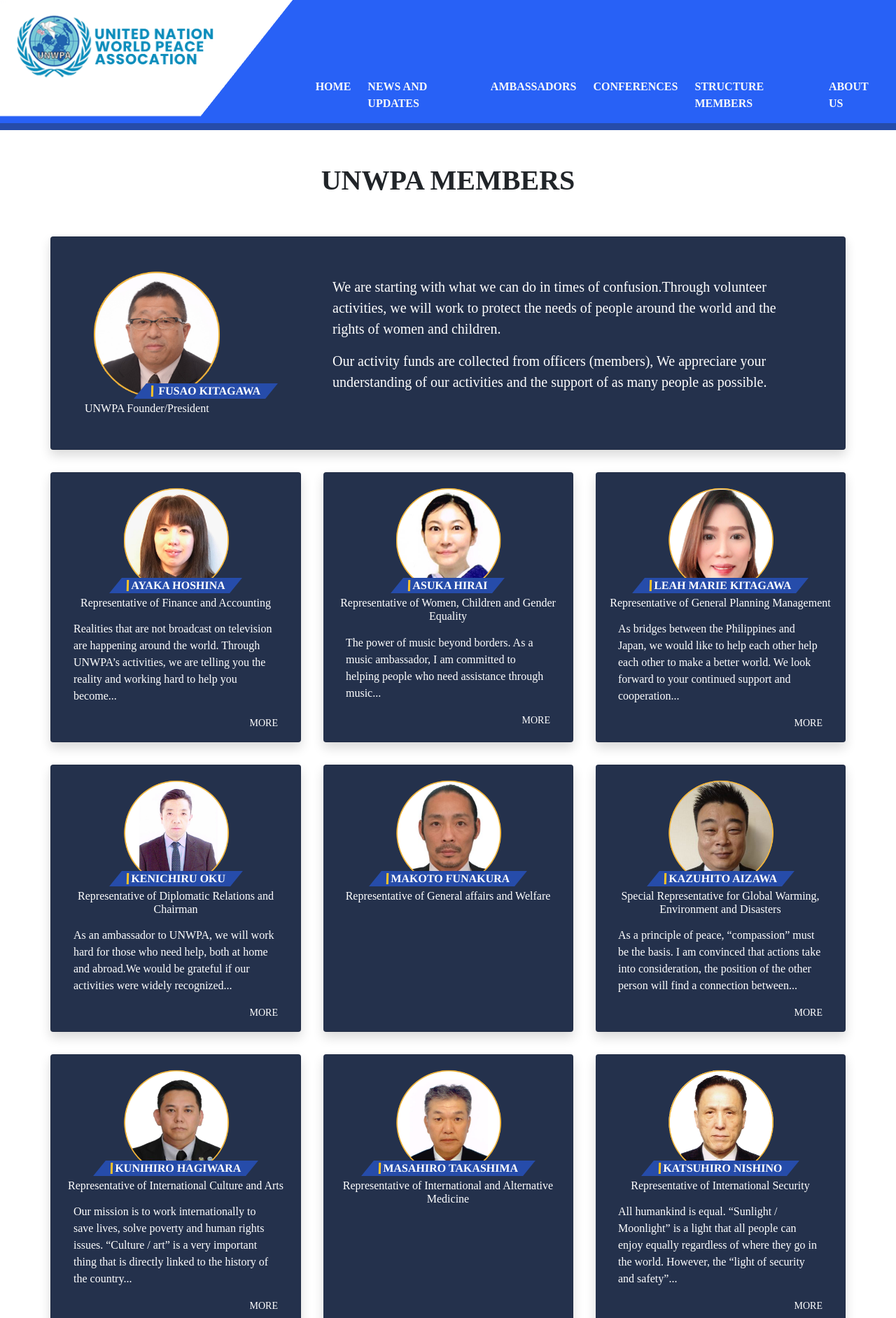
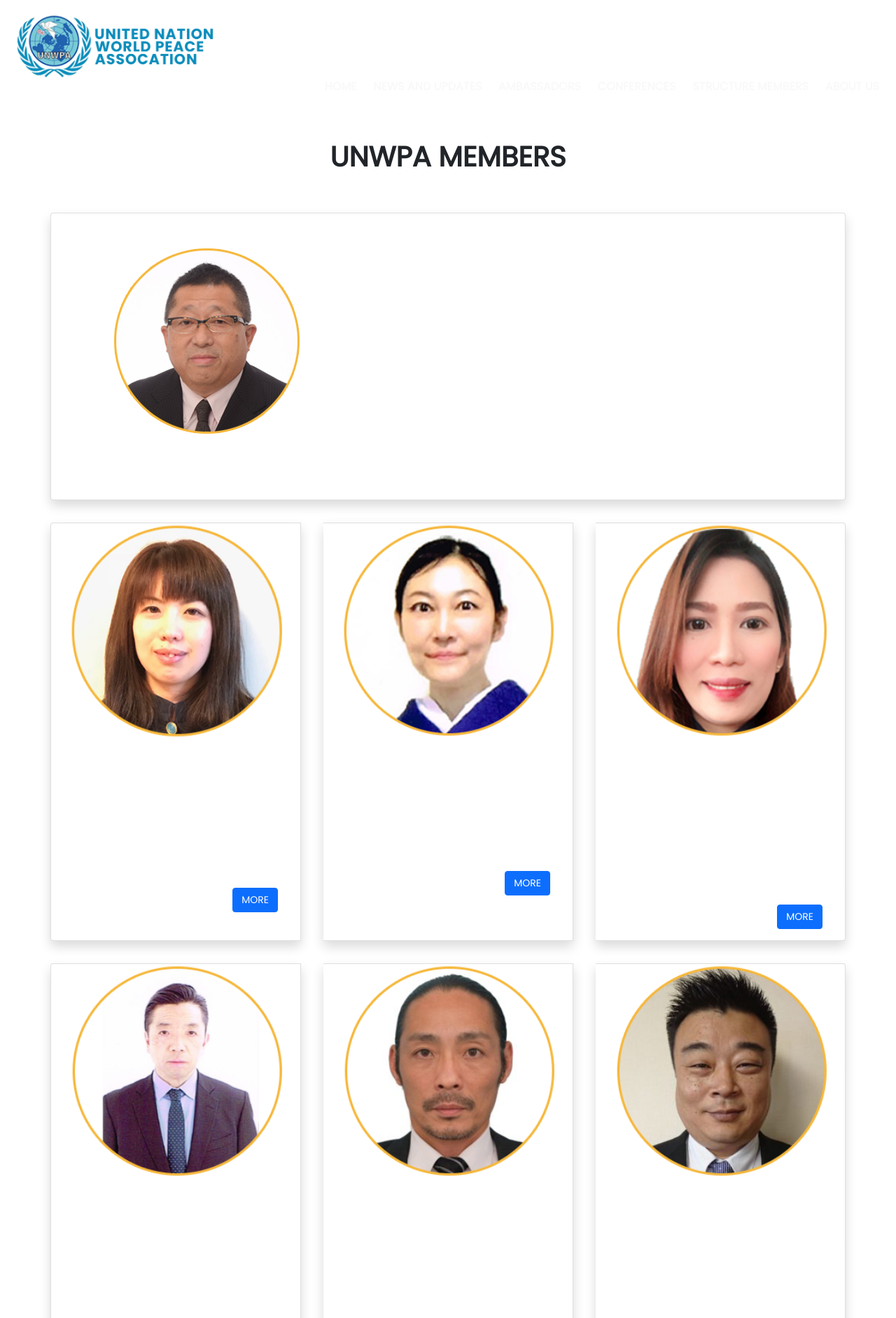
Before and after one commit to elafayee/unwpa, a PHP site: page /structureMembers.php in a window 1280 px wide. Shown: the top 1884 px of the page at 70% size. Run offline with PHP 8.4, Linux system fonts and the light colour scheme.

Commit message:
structure members

```diff
--- a/structureMembers-More.html
+++ b/structureMembers-More.html
@@ -72,15 +72,15 @@
         <div class="row mb-5">
             <div class="col-sm-12  d-flex justify-content-center">
                 <div class="card mb-3 w-100 mx-5 mt-5 p-5 bg-primary-cardbackground shadow">
-                    <div class="row g-0">
+                    <div class="row g-0 p-2">
                         <div class="col-md-4 mx-auto my-auto">
                             <img src="assets\stucture members\10.png" class="img-fluid-profile-more mx-auto my-auto d-flex ">
                             <div class="parallelogram d-flex px-3 mx-auto">
                                 <div class="vr my-auto"></div>
-                                <h6 class="text-white-fusao fw-bold my-auto">KATSUHIRO NISHINO</h6>
+                                <h5 class="text-white-fusao fw-bold my-auto">KATSUHIRO NISHINO</h5>
                             </div>
                             <div class="d-flex justify-content-center px-2">
-                                <h6 class="my-auto mt-1 mx-auto text-center text-white">Representative of International Security</h6>
+                                <h5 class="my-auto mt-1 mx-auto text-center text-white">Representative of International Security</h5>
                             </div>
 
                         </div>
--- a/structureMembers.php
+++ b/structureMembers.php
@@ -5,11 +5,11 @@
     <link href="bootstrap-5.1.3-dist\css\bootstrap.min.css" rel="stylesheet">
     <script src="bootstrap-5.1.3-dist\js\bootstrap.min.js"></script>
     <link href="assets\homepage\logo.png" rel="icon">
-    <link rel="stylesheet" href="scss\style.css">
+    <link href='https://fonts.googleapis.com/css?family=Poppins' rel='stylesheet'>
 
 <style>
     body {
-            /* font-family: 'Poppins'; */
+        font-family: 'Poppins';
         font-family: 20px;
         color: white;
     }
@@ -34,13 +34,13 @@
                 <div class="card mb-3 w-100 mx-5 mt-5 p-5 bg-primary-cardbackground shadow">
                     <div class="row g-0">
                         <div class="col-md-4 mx-auto">
-                            <img src="assets\stucture members\4.png" class="img-fluid-profile">
+                            <img src="assets\stucture members\4.png" class="img-fluid-profile mx-auto d-flex">
                             <div class="parallelogram d-flex px-3 mx-auto">
                                 <div class="vr my-auto"></div>
                                 <h6 class="text-white-fusao fw-bold my-auto">FUSAO KITAGAWA</h6>
                             </div>
-                            <div class="d-flex">
-                                <h6 class="my-auto mt-1 text-white-subtext">UNWPA Founder/President</h6>
+                            <div class="d-flex justify-content-center px-2">
+                                <h6 class="my-auto mt-1 mx-auto text-center text-white">UNWPA Founder/President</h6>
                             </div>
 
                         </div>
@@ -85,7 +85,9 @@
                         the world. Through UNWPA’s activities, we are telling you the reality and working hard to help
                         you become...</p>
                     <!-- <p class="card-text"><small class="text-muted">Last updated 3 mins ago</small></p> -->
-                    <div class="d-flex justify-content-end "><small class="more">MORE</small></div>
+                    <!-- <div class="d-flex justify-content-end "><small class="more">MORE</small></div> -->
+                    <div class="d-flex justify-content-end "><button type="button" class="btn btn-primary"><small>MORE</small></button></div>
+
 
                 </div>
             </div>
@@ -105,7 +107,7 @@
                         committed to
                         helping people who need assistance through music...
                     </p>
-                    <div class="d-flex justify-content-end "><small class="more">MORE</small></div>
+                    <div class="d-flex justify-content-end "><button type="button" class="btn btn-primary"><small>MORE</small></button></div>
 
                 </div>
             </div>
@@ -124,7 +126,8 @@
                     <p class="card-text text-white">As bridges between the Philippines and Japan, we would like to help
                         each other help each other to make a better world. We look forward to your continued support and
                         cooperation...</p>
-                    <div class="d-flex justify-content-end "><small class="more">MORE</small></div>
+                        <div class="d-flex justify-content-end "><button type="button" class="btn btn-primary"><small>MORE</small></button></div>
+
 
                 </div>
             </div>
@@ -150,7 +153,8 @@
                         help, both at home and abroad.We would be grateful if our activities were widely recognized...
                     </p>
                     <!-- <p class="card-text"><small class="text-muted">Last updated 3 mins ago</small></p> -->
-                    <div class="d-flex justify-content-end "><small class="more">MORE</small></div>
+                    <div class="d-flex justify-content-end "><button type="button" class="btn btn-primary"><small>MORE</small></button></div>
+
 
                 </div>
             </div>
@@ -187,7 +191,8 @@
                     <p class="card-text text-white">As a principle of peace, “compassion” must be the basis. I am
                         convinced that actions take into consideration, the position of the other person will find a
                         connection between...</p>
-                    <div class="d-flex justify-content-end "><small class="more">MORE</small></div>
+                        <div class="d-flex justify-content-end "><button type="button" class="btn btn-primary"><small>MORE</small></button></div>
+
 
                 </div>
             </div>
@@ -213,8 +218,8 @@
                         and human rights issues. “Culture / art” is a very important thing that is directly linked to
                         the history of the country...
                     </p>
-                    <!-- <p class="card-text"><small class="text-muted">Last updated 3 mins ago</small></p> -->
-                    <div class="d-flex justify-content-end "><small class="more">MORE</small></div>
+                    <div class="d-flex justify-content-end "><button type="button" class="btn btn-primary"><small>MORE</small></button></div>
+
 
                 </div>
             </div>
@@ -251,7 +256,8 @@
                     <p class="card-text text-white">All humankind is equal. “Sunlight / Moonlight” is a light that all
                         people can enjoy equally regardless of where they go in the world. However, the “light of
                         security and safety”...</p>
-                    <div class="d-flex justify-content-end "><small class="more">MORE</small></div>
+                        <div class="d-flex justify-content-end "><button type="button" class="btn btn-primary"><small>MORE</small></button></div>
+
 
                 </div>
             </div>
@@ -300,7 +306,7 @@
                 </div>
             </div>
             <div class="card size bkgnd mx-3 px-2 shadow">
-                <img class="card-img-top img-size mx-auto" src="assets\stucture members\10.png" alt="Card image cap">
+                <img class="card-img-top img-size mx-auto" src="assets\stucture members\8.png" alt="Card image cap">
                 <div class="parallelogram-members d-flex px-3 mx-auto">
                     <div class="vr my-auto"></div>
                     <h6 class="text-white-ayaka fw-bold my-auto mx-auto d-flex">JUN MIURA</h6>
@@ -382,11 +388,13 @@
                         people can enjoy equally regardless of where they go in the world. However, the “light of
                         security and safety”...</p>
                     <div class="d-flex justify-content-end "><small class="more">MORE</small></div> -->
+
                 </div>
             </div>
         </div>
     </div>
 
+</div>
   <!-- Footer Section -->
   <?php include 'includes\footer.php' ?>
 </body>
```
Also changed, not shown: structureMembers-More.php (added, +64 -0 lines), structureMembers.html (+3 -5 lines). Lines whose indentation alone changed are shown as unchanged.
